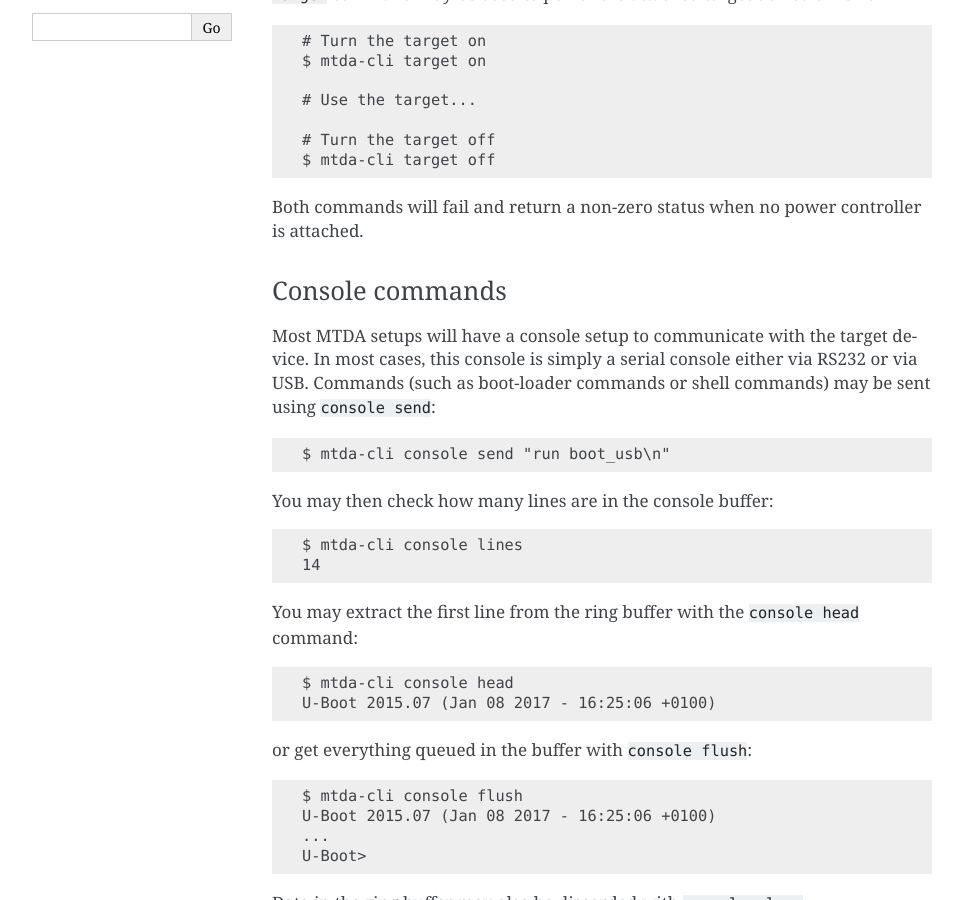
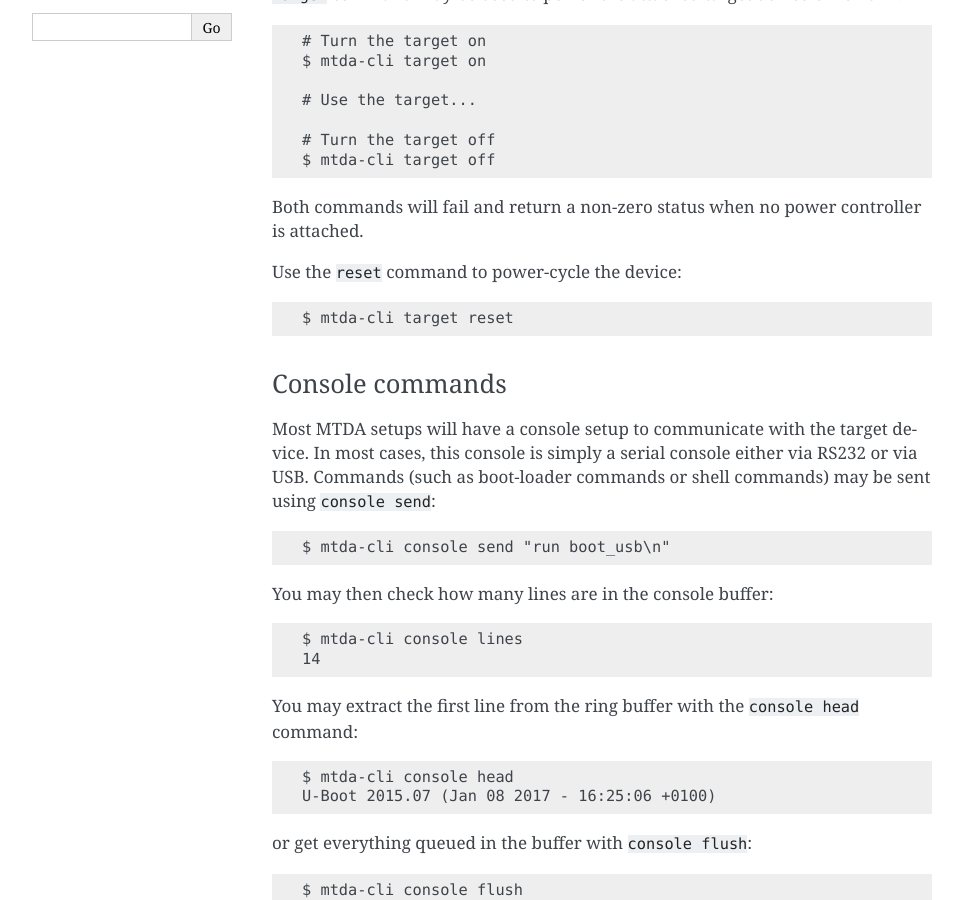
Before and after one commit to siemens/mtda, a Sphinx documentation site: the page built from docs/usage.rst, in a window 1280 px wide and 900 px high, scrolled down 403 px. Shown: the whole window, without its empty margins (148-1111 px from the left). Built offline with Sphinx 7.4.7, drawn with Linux system fonts in a browser that asks for light colours.

Commit message:
mtda-cli: add "target reset" command
Signed-off-by: Cedric Hombourger <Cedric_Hombourger@mentor.com>

```diff
--- a/docs/usage.rst
+++ b/docs/usage.rst
@@ -27,6 +27,10 @@ OFF::
 
 Both commands will fail and return a non-zero status when no power controller
 is attached.
+
+Use the ``reset`` command to power-cycle the device::
+
+    $ mtda-cli target reset
 
 Console commands
 ~~~~~~~~~~~~~~~~
```
Also changed, not shown: 1 other file.
